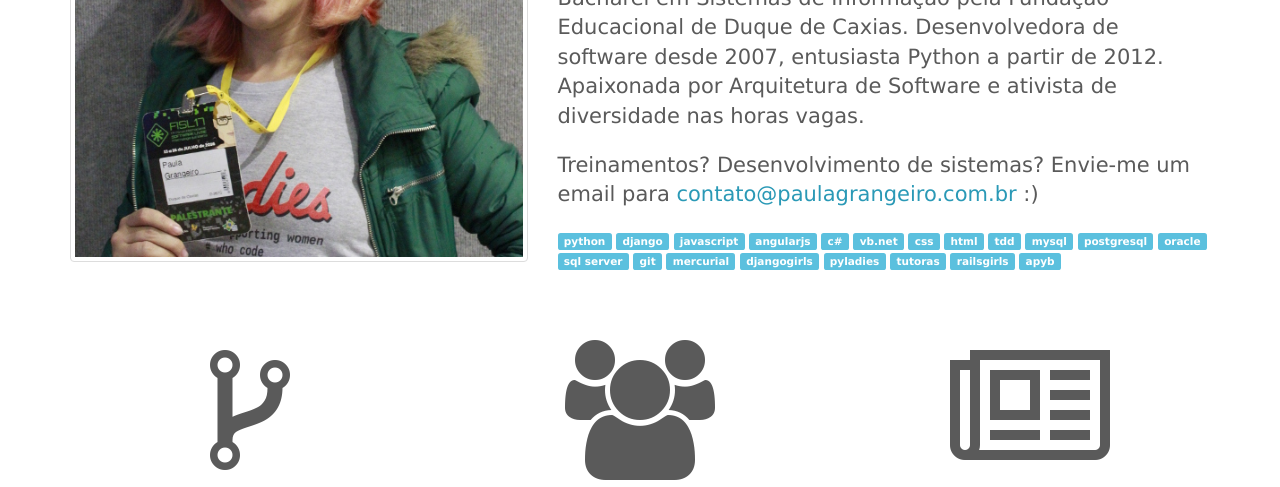
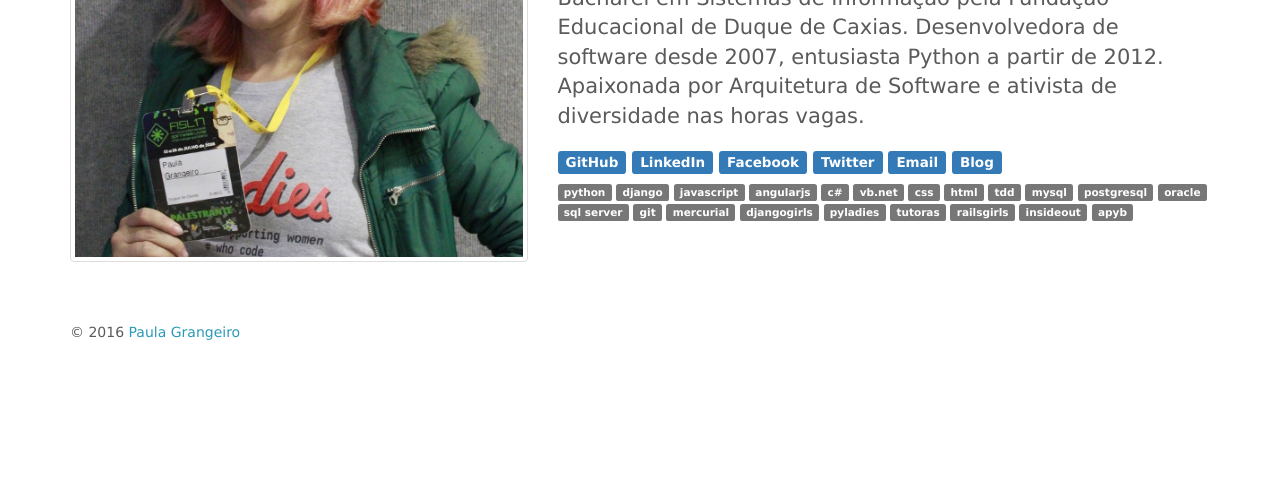
Before and after one commit to pgrangeiro/personal-site, a plain HTML site: page about/index.html in a window 1280 px wide. Shown: the part 266-753 px from the top of the page. Drawn offline with Linux system fonts and the light colour scheme.

Commit message:
Synchronized build

```diff
--- a/about/index.html
+++ b/about/index.html
@@ -19,7 +19,7 @@
 <link href="../static/css/main.css" rel="stylesheet" />
 
 
-<body>
+<body class="blocked">
 
   <div class="navbar-wrapper">
   <div class="container">
@@ -64,61 +64,45 @@
     <div class="col-lg-7 col-md-7">
       <h2 class="featurette-heading">Hey! <span class="text-muted">It's me, Paula!</span></h2>
       <p class="lead">Bacharel em Sistemas de Informação pela Fundação Educacional de Duque de Caxias. Desenvolvedora de software desde 2007, entusiasta Python a partir de 2012. Apaixonada por Arquitetura de Software e ativista de diversidade nas horas vagas.</p>
-      <p class="lead">Treinamentos? Desenvolvimento de sistemas? Envie-me um email para <a href="mailto:contato@paulagrangeiro.com.br">contato@paulagrangeiro.com.br</a> :)</p>
-      <p class="tag">
-        <a class="label label-info" href="#" role="button">python</a>
-        <a class="label label-info" href="#" role="button">django</a>
-        <a class="label label-info" href="#" role="button">javascript</a>
-        <a class="label label-info" href="#" role="button">angularjs</a>
-        <a class="label label-info" href="#" role="button">c#</a>
-        <a class="label label-info" href="#" role="button">vb.net</a>
-        <a class="label label-info" href="#" role="button">css</a>
-        <a class="label label-info" href="#" role="button">html</a>
-        <a class="label label-info" href="#" role="button">tdd</a>
-        <a class="label label-info" href="#" role="button">mysql</a>
-        <a class="label label-info" href="#" role="button">postgresql</a>
-        <a class="label label-info" href="#" role="button">oracle</a>
-        <a class="label label-info" href="#" role="button">sql server</a>
-        <a class="label label-info" href="#" role="button">git</a>
-        <a class="label label-info" href="#" role="button">mercurial</a>
-        <a class="label label-info" href="#" role="button">djangogirls</a>
-        <a class="label label-info" href="#" role="button">pyladies</a>
-        <a class="label label-info" href="#" role="button">tutoras</a>
-        <a class="label label-info" href="#" role="button">railsgirls</a>
-        <a class="label label-info" href="#" role="button">apyb</a>
+      <h4>
+        <a class="label label-primary" href="https://github.com/pgrangeiro" target="_blank">GitHub</a>
+        <a class="label label-primary" href="https://br.linkedin.com/in/paulagrangeiro" target="_blank">LinkedIn</a>
+        <a class="label label-primary" href="https://fb.me/page.paulagrangeiro/" target="_blank">Facebook</a>
+        <a class="label label-primary" href="https://twitter.com/paulagrangeiro" target="_blank">Twitter</a>
+        <a class="label label-primary" href="mailto:paulagrangeiro.com.br" target="_blank">Email</a>
+        <a class="label label-primary" href="https://blog.paulagrangeiro.com.br/" target="_blank">Blog</a>
+      </h4>
+      <p>
+        <a class="label label-default" href="#" role="button">python</a>
+        <a class="label label-default" href="#" role="button">django</a>
+        <a class="label label-default" href="#" role="button">javascript</a>
+        <a class="label label-default" href="#" role="button">angularjs</a>
+        <a class="label label-default" href="#" role="button">c#</a>
+        <a class="label label-default" href="#" role="button">vb.net</a>
+        <a class="label label-default" href="#" role="button">css</a>
+        <a class="label label-default" href="#" role="button">html</a>
+        <a class="label label-default" href="#" role="button">tdd</a>
+        <a class="label label-default" href="#" role="button">mysql</a>
+        <a class="label label-default" href="#" role="button">postgresql</a>
+        <a class="label label-default" href="#" role="button">oracle</a>
+        <a class="label label-default" href="#" role="button">sql server</a>
+        <a class="label label-default" href="#" role="button">git</a>
+        <a class="label label-default" href="#" role="button">mercurial</a>
+        <a class="label label-default" href="#" role="button">djangogirls</a>
+        <a class="label label-default" href="#" role="button">pyladies</a>
+        <a class="label label-default" href="#" role="button">tutoras</a>
+        <a class="label label-default" href="#" role="button">railsgirls</a>
+        <a class="label label-default" href="#" role="button">insideout</a>
+        <a class="label label-default" href="#" role="button">apyb</a>
       </p>
     </div>
   </div>
-
-  <div class="row about">
-
-    <div class="col-lg-4 col-md-4 col-sm-4">
-      <i class="fa fa-code-fork" aria-hidden="true"></i>
-      <p>Código de qualidade para sistemas Python, C# e VB.Net. Utilização de metodologias ágeis e padrões de projeto para garantir a manutenção e reuso de software.</p>
-      <p><a class="btn btn-default" href="https://github.com/pgrangeiro" role="button">GitHub »</a></p>
-    </div>
-
-    <div class="col-lg-4 col-md-4 col-sm-4">
-      <i class="fa fa-users" aria-hidden="true"></i>
-      <p>Treinamentos presenciais no Rio de Janeiro e via hangouts em todo o Brasil. Experiência no ensino de Python e Django à pessoas completamente iniciantes em programação.</p>
-      <p><a class="btn btn-default" href="https://br.linkedin.com/in/paulagrangeiro" role="button">LinkedIn »</a></p>
-    </div>
-
-    <div class="col-lg-4 col-md-4 col-sm-4">
-      <i class="fa fa-newspaper-o" aria-hidden="true"></i>
-      <p>Artigos técnicos e experiências profissionais sobre desenvolvimento de software, cobertura de eventos, comunidade e diversidade escritos em linguagem de humanos no meu blog.</p>
-      <p><a class="btn btn-default" href="https://blog.paulagrangeiro.com.br/" role="button">Blog »</a></p>
-    </div>
-  </div>
-
-  <hr class="featurette-divider" />
-
 </div>
 
 
 
     <div class="container">
-      <p>&copy; 2016 <a href="http://www.paulagrangeiro.com.br">Paula Grangeiro</a> - <a href="mailto:contato@paulagrangeiro.com.br">contato@paulagrangeiro.com.br</a></p>
+      <p>&copy; 2016 <a href="http://www.paulagrangeiro.com.br">Paula Grangeiro</a></p>
     </div>
 
 
--- a/static/css/carousel.css
+++ b/static/css/carousel.css
@@ -4,10 +4,12 @@
 
 body {
   background-color: #101010;
-  overflow:hidden;
   color: #5a5a5a;
 }
 
+.blocked {
+  overflow:hidden;
+}
 
 /* CUSTOMIZE THE NAVBAR
 -------------------------------------------------- */
--- a/static/css/main.css
+++ b/static/css/main.css
@@ -1,6 +1,5 @@
 body {
   font-family: 'Verdana', sans-serif;
-  overflow: auto;
   background-color: #FFF;
 }
 
```
Also changed, not shown: index.html (+2 -2 lines), projects/index.html (+2 -2 lines), talks/index.html (+2 -2 lines).
